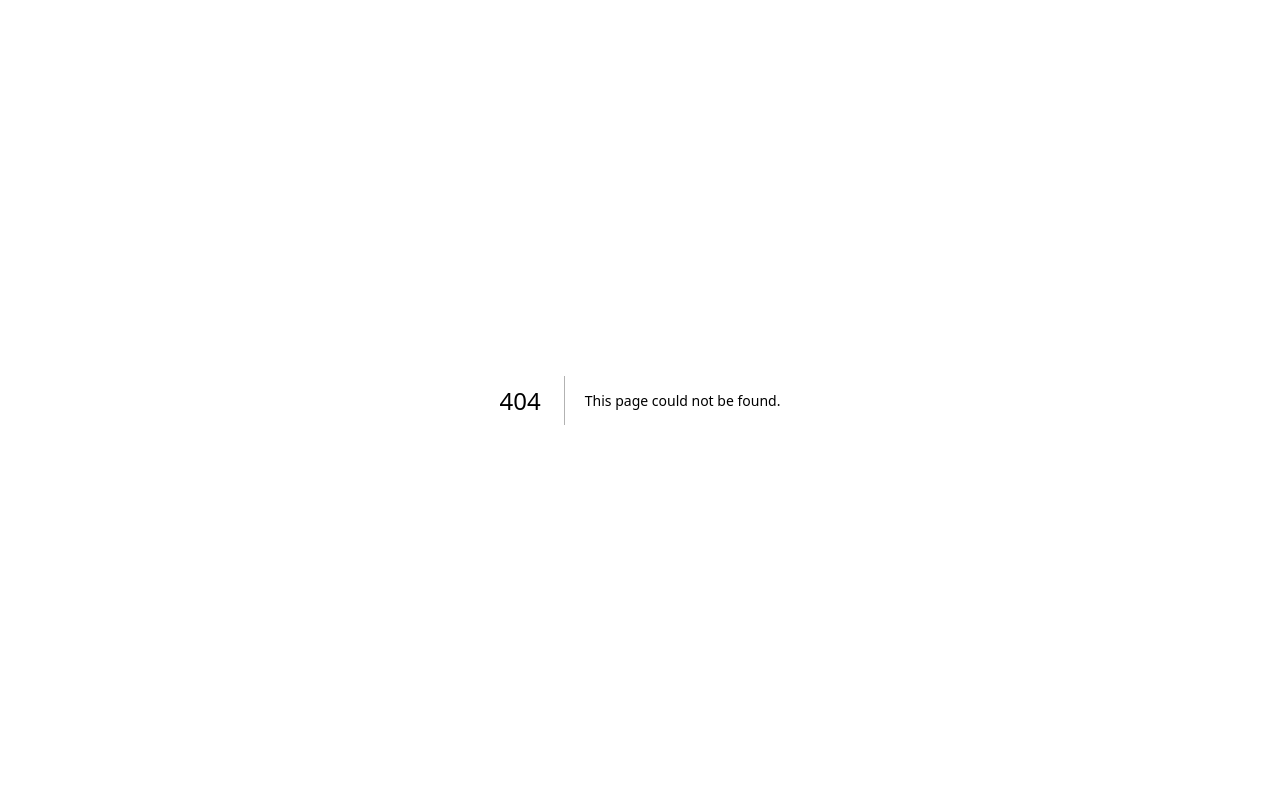
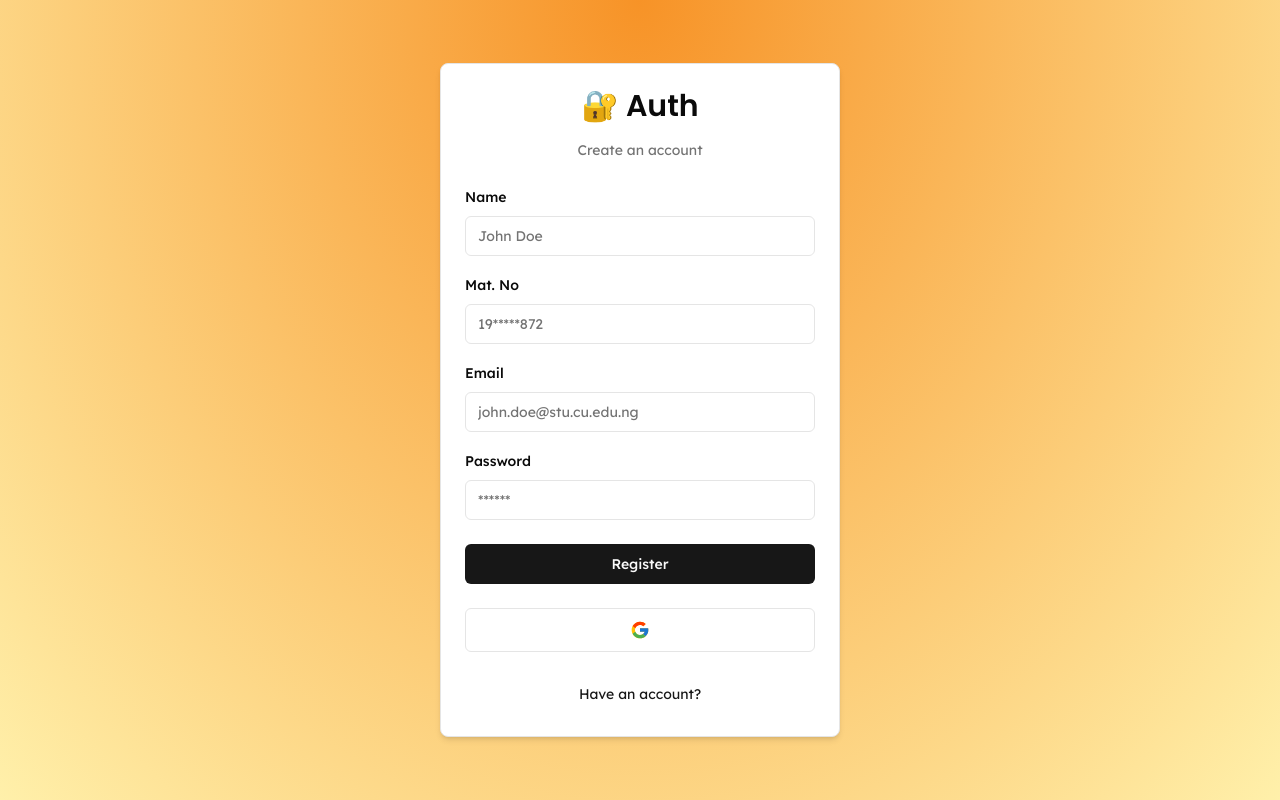
Before and after one commit to nuelScript/byteCrunch, a Next.js app: page /auth/register in a window 1280 px wide. Before the commit this address had no page. Built offline with nearby package versions, Linux system fonts and the light colour scheme.

Commit message:
chore: added register form and server and server action

```diff
--- /dev/null
+++ b/actions/register.ts
@@ -0,0 +1,15 @@
+"use server";
+
+import * as z from "zod";
+
+import { RegisterSchema } from "@/schemas";
+
+export const register = async (values: z.infer<typeof RegisterSchema>) => {
+  const validatedFields = RegisterSchema.safeParse(values);
+
+  if (!validatedFields) {
+    return { error: "Invalid Fields!" };
+  }
+
+  return { success: "Email sent!" };
+};
--- /dev/null
+++ b/app/(routes)/auth/register/page.tsx
@@ -0,0 +1,7 @@
+import { RegisterForm } from "@/components/auth/register-form";
+
+const RegisterPage = () => {
+  return <RegisterForm />;
+};
+
+export default RegisterPage;
--- /dev/null
+++ b/components/auth/register-form.tsx
@@ -0,0 +1,139 @@
+"use client";
+
+import * as z from "zod";
+
+import { useState, useTransition } from "react";
+import { useForm } from "react-hook-form";
+import { zodResolver } from "@hookform/resolvers/zod";
+import {
+  Form,
+  FormControl,
+  FormField,
+  FormItem,
+  FormLabel,
+  FormMessage,
+} from "@/components/ui/form";
+import { CardWrapper } from "@/components/auth/card-wrapper";
+import { RegisterSchema } from "@/schemas";
+import { Input } from "@/components/ui/input";
+import { Button } from "@/components/ui/button";
+import { FormError } from "@/components/form-error";
+import { FormSuccess } from "@/components/form-success";
+import { register } from "@/actions/register";
+
+export const RegisterForm = () => {
+  const [error, setError] = useState<string | undefined>("");
+  const [success, setSuccess] = useState<string | undefined>("");
+  const [isPending, startTransition] = useTransition();
+  const form = useForm<z.infer<typeof RegisterSchema>>({
+    resolver: zodResolver(RegisterSchema),
+    defaultValues: {
+      email: "",
+      password: "",
+      name: "",
+      matricNo: "",
+    },
+  });
+
+  const onSubmit = (values: z.infer<typeof RegisterSchema>) => {
+    setError("");
+    setSuccess("");
+
+    startTransition(() => {
+      register(values).then((data) => {
+        setError(data.error);
+        setSuccess(data.success);
+      });
+    });
+  };
+  return (
+    <CardWrapper
+      headerLabel="Create an account"
+      backButtonLabel="Have an account?"
+      backButtonHref="/auth/login"
+      showSocial
+    >
+      <Form {...form}>
+        <form onSubmit={form.handleSubmit(onSubmit)} className="space-y-6">
+          <div className="space-y-4">
+            <FormField
+              control={form.control}
+              name="name"
+              render={({ field }) => (
+                <FormItem>
+                  <FormLabel>Name</FormLabel>
+                  <FormControl>
+                    <Input
+                      {...field}
+                      disabled={isPending}
+                      placeholder="John Doe"
+                    />
+                  </FormControl>
+                  <FormMessage />
+                </FormItem>
+              )}
+            />
+            <FormField
+              control={form.control}
+              name="matricNo"
+              render={({ field }) => (
+                <FormItem>
+                  <FormLabel>Mat. No</FormLabel>
+                  <FormControl>
+                    <Input
+                      {...field}
+                      disabled={isPending}
+                      placeholder="19*****872"
+                    />
+                  </FormControl>
+                  <FormMessage />
+                </FormItem>
+              )}
+            />
+            <FormField
+              control={form.control}
+              name="email"
+              render={({ field }) => (
+                <FormItem>
+                  <FormLabel>Email</FormLabel>
+                  <FormControl>
+                    <Input
+                      {...field}
+                      disabled={isPending}
+                      placeholder="john.doe@stu.cu.edu.ng"
+                      type="email"
+                    />
+                  </FormControl>
+                  <FormMessage />
+                </FormItem>
+              )}
+            />
+            <FormField
+              control={form.control}
+              name="password"
+              render={({ field }) => (
+                <FormItem>
+                  <FormLabel>Password</FormLabel>
+                  <FormControl>
+                    <Input
+                      {...field}
+                      disabled={isPending}
+                      placeholder="******"
+                      type="password"
+                    />
+                  </FormControl>
+                  <FormMessage />
+                </FormItem>
+              )}
+            />
+          </div>
+          <FormError message={error} />
+          <FormSuccess message={success} />
+          <Button type="submit" className="w-full" disabled={isPending}>
+            Register
+          </Button>
+        </form>
+      </Form>
+    </CardWrapper>
+  );
+};
--- a/schemas/index.ts
+++ b/schemas/index.ts
@@ -4,3 +4,12 @@ export const LoginSchema = z.object({
   email: z.string().email({ message: "Email is required" }),
   password: z.string().min(1, { message: "Password is required" }),
 });
+
+export const RegisterSchema = z.object({
+  email: z.string().email({ message: "Email is required" }),
+  password: z.string().min(8, { message: "Minimum of 8 characters required." }),
+  name: z.string().min(1, { message: "Name is required" }),
+  matricNo: z
+    .string()
+    .min(10, { message: "Minimum of 10 characters required." }),
+});
```
